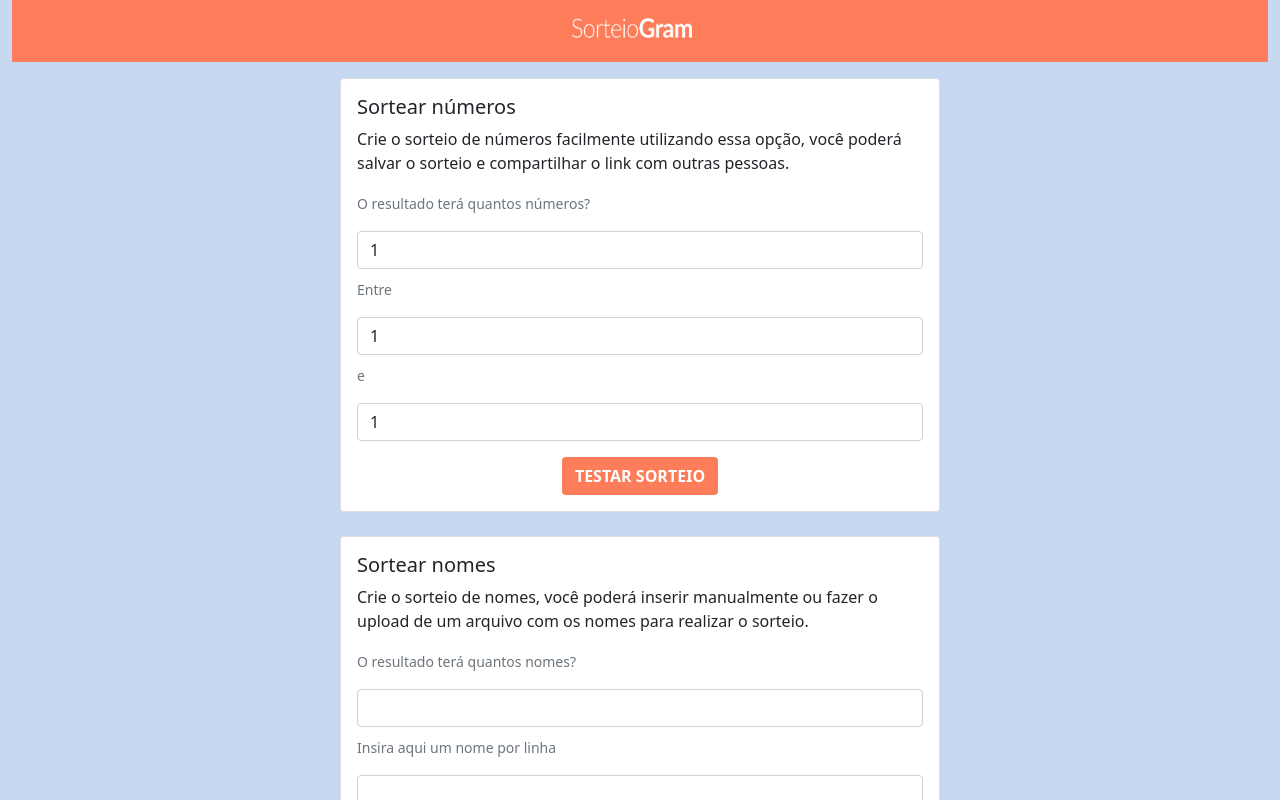
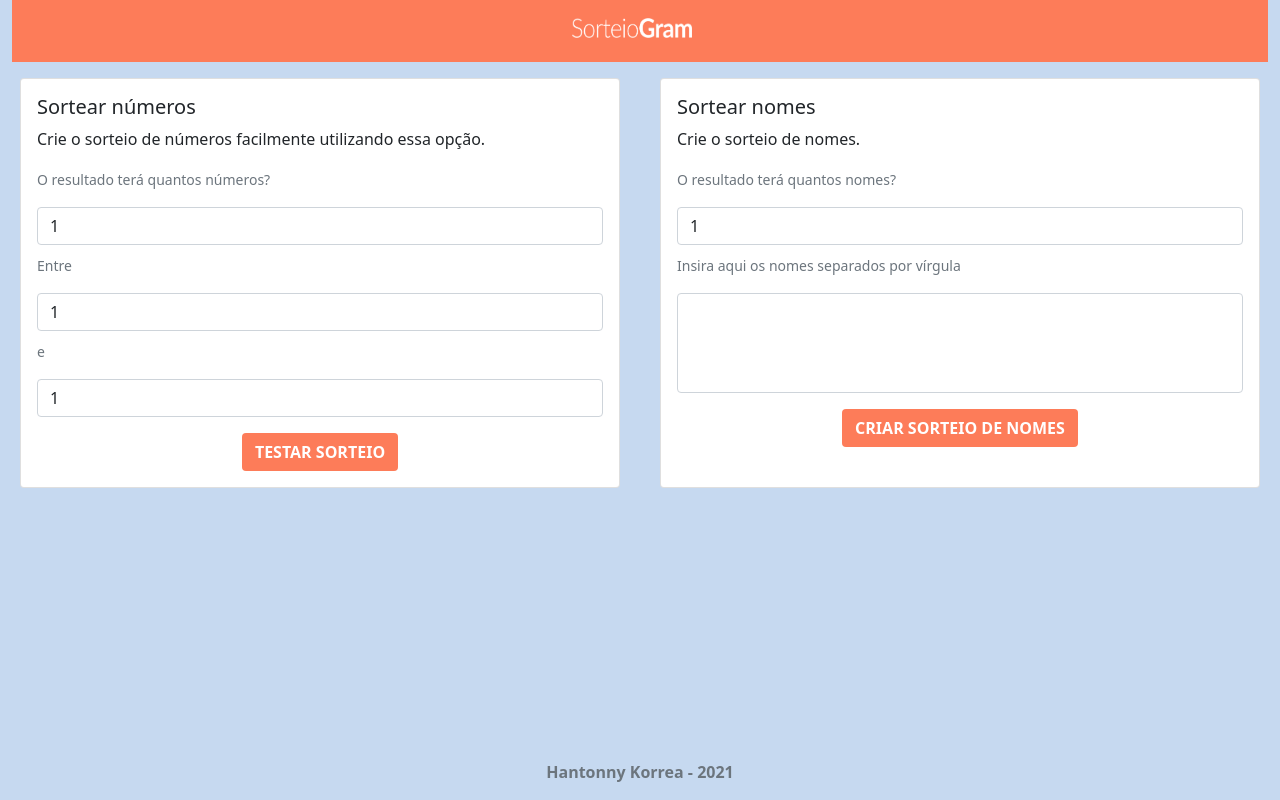
Before and after one commit to hantonny/dashboard, a Next.js app: page / in a window 1280 px wide. Shown: the top 800 px of the page. Built offline with nearby package versions, Linux system fonts and the light colour scheme.

Commit message:
Sorteio de Nomes

```diff
--- a/src/pages/_document.tsx
+++ b/src/pages/_document.tsx
@@ -8,8 +8,9 @@ export default class MyDocument extends Document {
                     <title>SorteioGram</title>
                 </Head>
                 <body>
-                    <Main />
-
+                    <div className="container-fluid">
+                        <Main />
+                    </div>
                     <NextScript />
                 </body>
             </Html>
--- a/src/pages/index.tsx
+++ b/src/pages/index.tsx
@@ -5,10 +5,15 @@ import img from '../../public/sorteiogram.logo.png'
 
 export default function Home() {
   const numbers = [];
+  const names = [];
   const [number1, setNumber1] = useState('1');
   const [number2, setNumber2] = useState('1');
   const [number3, setNumber3] = useState('1');
   const [result, setResult] = useState<string>('');
+
+  const [name, setName] = useState('');
+  const [namequantity, setNameQuantity] = useState('1');
+  const [resultName, setResultName] = useState<string>('');
 
   const handleNumber1 = (number1) => {
     setNumber1(number1.target.value);
@@ -28,11 +33,39 @@ export default function Home() {
     const text = result + '';
     setResult(text);
   }
+  const handleResultName = () => {
+
+    const nameSeparado = name.split(',');
+    if (parseInt(namequantity) < nameSeparado.length) {
+      for (let index = 0; index < parseInt(namequantity); index++) {
+        const namesorteado = Math.trunc(Math.random() * nameSeparado.length);
+        names[index] = nameSeparado[namesorteado];
+      }
+      const resultnames = names.map(name => name.toString());
+      const textname = resultnames + '';
+      setResultName(textname);
+      console.log(names);
+    } else {
+      const resultnames = 'Quantidade de nomes insuficiente para o sorteio';
+      const textname = resultnames + '';
+      setResultName(textname);
+    }
+
+  }
+
+  const handleInputNames = (name) => {
+    setName(name.target.value);
+  }
+
+  const handleInputName = (namequantity) => {
+    setNameQuantity(namequantity.target.value);
+  }
+
   var data = new Date();
   var year = data.getFullYear();
 
   return (
-    <div className="container-fluid">
+    <>
       <nav className="navbar navbar-expand-lg justify-content-center" style={{ backgroundColor: '#fd7c59' }}>
         <div className="navbar-brand p-2">
           <Image
@@ -43,19 +76,19 @@ export default function Home() {
         </div>
       </nav>
       <div className="row">
-        <div className="col-sm-12 d-flex justify-content-center mt-3">
-          <div className="card mb-3" style={{ maxWidth: '600px' }}>
+        <div className="col-sm-6 d-flex justify-content-center mt-3">
+          <div className="card mb-3" style={{ maxWidth: '600px', width: '600px' }}>
             <div className="row">
               <div>
                 <div className="card-body">
                   <h5 className="card-title">Sortear números</h5>
-                  <p className="card-text text-justify">Crie o sorteio de números facilmente utilizando essa opção, você poderá salvar o sorteio e compartilhar o link com outras pessoas.</p>
+                  <p className="card-text text-justify">Crie o sorteio de números facilmente utilizando essa opção.</p>
                   <p className="card-text"><small className="text-muted">O resultado terá quantos números?</small></p>
-                  <input type="number" className="form-control" id="numberquant" name="number1" onChange={(number1) => handleNumber1(number1)} value={number1}></input>
+                  <input type="number" className="form-control" id="numberquant" name="number1" onChange={(number1) => handleNumber1(number1)} value={number1} min={1}></input>
                   <p className="card-text mt-2"><small className="text-muted">Entre</small></p>
-                  <input type="number" className="form-control" id="number2" name="number2" onChange={(number2) => handleNumber2(number2)} value={number2}></input>
+                  <input type="number" className="form-control" id="number2" name="number2" onChange={(number2) => handleNumber2(number2)} value={number2} min={1}></input>
                   <p className="card-text mt-2"><small className="text-muted">e</small></p>
-                  <input type="number" className="form-control" id="number3" name="number3" onChange={(number3) => handleNumber3(number3)} value={number3}></input>
+                  <input type="number" className="form-control" id="number3" name="number3" onChange={(number3) => handleNumber3(number3)} value={number3} min={1}></input>
                   <div className="d-grid gap-2 d-md-flex justify-content-md-center mt-3">
                     <button type="button" className="btn text-white fw-bold" style={{ backgroundColor: '#fd7c59' }} onClick={() => handleResult()}>TESTAR SORTEIO</button>
                   </div>
@@ -67,27 +100,32 @@ export default function Home() {
             </div>
           </div>
         </div>
-        <div className="col-sm-12 d-flex justify-content-center mt-2">
-          <div className="card mb-3" style={{ maxWidth: '600px' }}>
+        <div className="col-sm-6 d-flex justify-content-center mt-3">
+          <div className="card mb-3" style={{ maxWidth: '600px', width: '600px' }}>
             <div className="row">
               <div>
                 <div className="card-body">
                   <h5 className="card-title">Sortear nomes</h5>
-                  <p className="card-text text-justify">Crie o sorteio de nomes, você poderá inserir manualmente ou fazer o upload de um arquivo com os nomes para realizar o sorteio.</p>
+                  <p className="card-text text-justify">Crie o sorteio de nomes.</p>
                   <p className="card-text"><small className="text-muted">O resultado terá quantos nomes?</small></p>
-                  <input type="number" className="form-control" id="numberNomes" name="numberNomes"></input>
-                  <p className="card-text mt-2"><small className="text-muted">Insira aqui um nome por linha</small></p>
-                  <textarea name="" id="" cols={30} rows={10} className="form-control"></textarea>
+                  <input type="number" className="form-control" id="numberNomes" name="numberNomes"
+                    onChange={(namequantity) => handleInputName(namequantity)} value={namequantity} min={1}></input>
+                  <p className="card-text mt-2"><small className="text-muted">Insira aqui os nomes separados por vírgula
+                  </small></p>
+                  <textarea name="names" id="names" cols={30} rows={10} className="form-control" onChange={(name) => handleInputNames(name)} style={{ resize: 'none', height: '100px' }}></textarea>
                   <div className="d-grid gap-2 d-md-flex justify-content-md-center mt-3">
-                    <button type="button" className="btn text-white fw-bold" style={{ backgroundColor: '#fd7c59' }}>CRIAR SORTEIO DE NOMES</button>
+                    <button type="button" className="btn text-white fw-bold" style={{ backgroundColor: '#fd7c59' }} onClick={() => handleResultName()}>CRIAR SORTEIO DE NOMES</button>
                   </div>
                 </div>
+                {
+                  !resultName ? '' : <p className="fs-6 text-center fw-bold ps-4 pe-4"><span className="text-muted fs-5 text-justify">{resultName}</span></p>
+                }
               </div>
             </div>
           </div>
         </div>
       </div>
-      <p className="text-center text-muted fw-bold">Hantonny Korrea - {year}</p>
-    </div >
+      <p className="text-center text-muted fw-bold fixed-bottom">Hantonny Korrea - {year}</p>
+    </>
   )
 }
--- a/src/styles/global.css
+++ b/src/styles/global.css
@@ -3,6 +3,6 @@
     padding: 0;
     box-sizing: border-box;
 }
-body, nav, input, select{
+body{
     background-color: #c6d9f0;
 }
```
